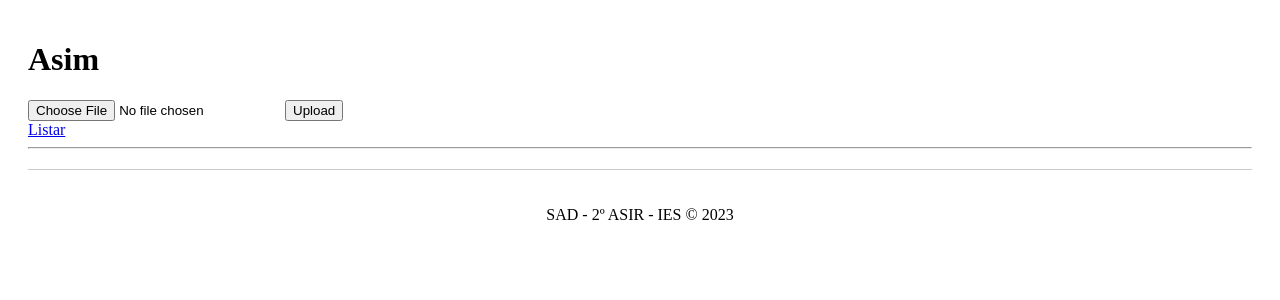
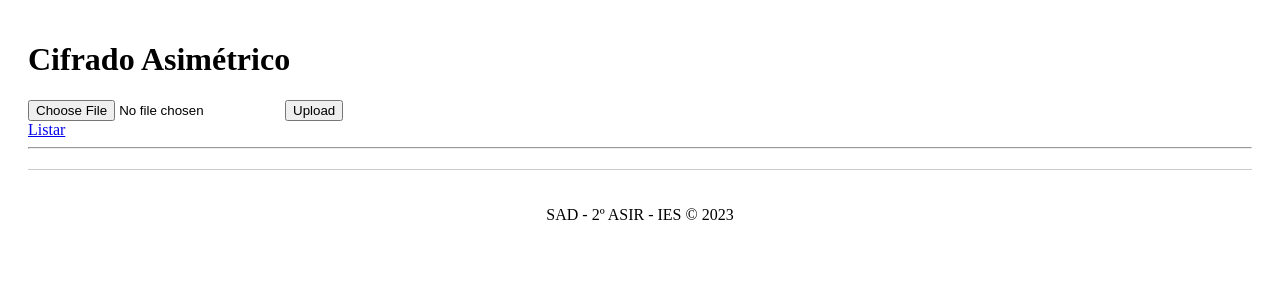
Before and after one commit to ICV-23-24/proyecto-criptografia-python-grupo-5, a Flask app: page /testingAsim in a window 1280 px wide. Shown: the part 46-346 px from the top of the page. Run offline with Flask 2, Linux system fonts and the light colour scheme.

Commit message:
prototipo_estable

```diff
--- a/app.py
+++ b/app.py
@@ -88,12 +88,6 @@ def get_data():
 @app.route("/listar/")
 def listar():
     return os.listdir(UPLOAD_FOLDER)
-    # files = []
-    # for filename in os.listdir(UPLOAD_FOLDER):
-    #     path = os.path.join(UPLOAD_FOLDER, filename)
-    #     if os.path.isfile(path):
-    #         files.append(filename)
-    # return jsonify(files)
 
 @app.route("/listar/<path:path>")
 def get_file(path):
--- a/templates/testingAsim.html
+++ b/templates/testingAsim.html
@@ -4,7 +4,7 @@
 {% endblock %}
 {% block content %}
 
-<h1>Asim</h1>
+<h1>Cifrado Asimétrico</h1>
 <form method=post enctype=multipart/form-data>
   <input type=file name=file>
   <input type=submit value=Upload>
@@ -14,4 +14,6 @@
   <a href="{{ url_for('listar') }}">Listar</a>
 </nav>
 
+
+
 {% endblock %}
```
